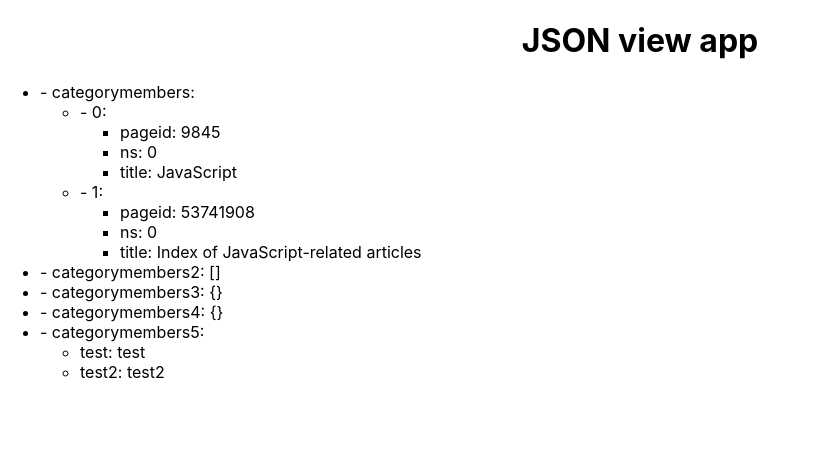
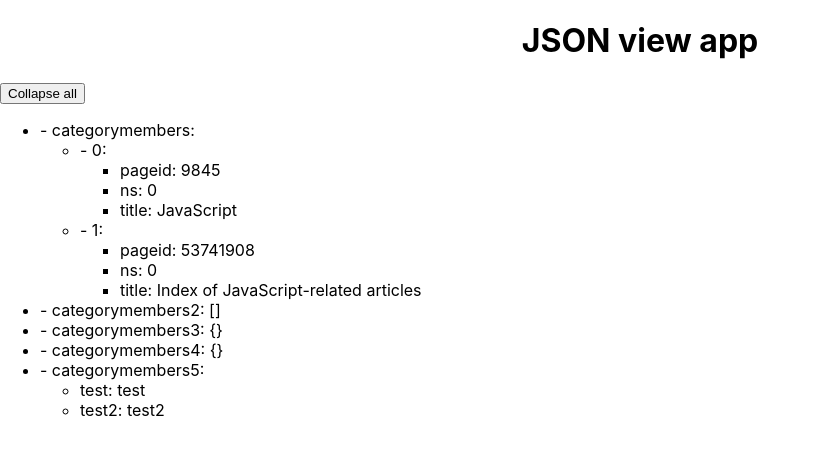
Before and after one commit to Nakan4u/json-view-react-app, a React (Create React App) app: page / in a window 1280 px wide. Shown: the top 454 px of the page, without its empty margins (0-820 px from the left). Built offline with nearby package versions, Linux system fonts and the light colour scheme.

Commit message:
refactoring

```diff
--- a/src/App.js
+++ b/src/App.js
@@ -1,5 +1,6 @@
 import React from "react";
 import "./App.css";
+import { json } from "./json-data";
 
 function isEmpty(obj) {
   for (var prop in obj) {
@@ -9,39 +10,27 @@ function isEmpty(obj) {
   return true;
 }
 
-var test_data = {
-  categorymembers: [
-    {
-      pageid: 9845,
-      ns: 0,
-      title: "JavaScript"
-    },
-    {
-      pageid: 53741908,
-      ns: 0,
-      title: "Index of JavaScript-related articles"
-    }
-  ],
-  categorymembers2: [],
-  categorymembers3: {},
-  categorymembers4: null,
-  categorymembers5: {
-    test: 'test',
-    test2: 'test2'
-  }
-};
-
 function App() {
   return (
     <div className="App">
       <h1>JSON view app</h1>
-      <JsonViewer data={test_data}></JsonViewer>
+      <JsonViewer data={json}></JsonViewer>
     </div>
   );
 }
 
 class JsonViewer extends React.Component {
-  createDataTree() {
+  constructor(props) {
+    super(props);
+    this.state = {
+      hiddenItems: new Set(),
+      isAllTreeVisible: true
+    };
+
+    this.onChangeBranchVisibility = this.onChangeBranchVisibility.bind(this);
+  }
+
+  renderTree() {
     const { data } = this.props;
 
     if (!data) {
@@ -95,12 +84,56 @@ class JsonViewer extends React.Component {
     }
 
     return (
-      <JsonBranch name={key} value={valueData} isParent={isParent}></JsonBranch>
+      <JsonBranch
+        name={key}
+        value={valueData}
+        isParent={isParent}
+        onChangeBranchVisibility={this.onChangeBranchVisibility}
+      ></JsonBranch>
     );
   }
 
+  onChangeBranchVisibility(isVisible, branchName) {
+    const { hiddenItems } = this.state;
+    let newData;
+
+    if (!isVisible) {
+      newData = hiddenItems.add(branchName);
+      this.setState({ hiddenItems: newData });
+    } else {
+      newData = new Set(hiddenItems);
+      newData.delete(branchName);
+      this.setState({ hiddenItems: newData });
+    }
+    this.onHiddenItemsChange(newData);
+  }
+
+  onHiddenItemsChange(hiddenItems) {
+    const isHiddenItems = hiddenItems.size;
+    this.setState({ isAllTreeVisible: !isHiddenItems });
+  }
+
+  renderToggleButton() {
+    const { isAllTreeVisible } = this.state;
+
+    return (
+      <button onClick={this.onChangeTreeVisibility}>
+        {isAllTreeVisible ? "Collapse" : "Expand"} all
+      </button>
+    );
+  }
+
+  onChangeTreeVisibility(state) {
+    this.setState({ isAllTreeVisible: state });
+  }
+
   render() {
-    return <div className="wrapper">{this.createDataTree()}</div>;
+    return (
+      <div className="wrapper">
+        {this.renderToggleButton()}
+        {this.renderTree()}
+      </div>
+    );
   }
 }
 
@@ -115,7 +148,10 @@ class JsonBranch extends React.Component {
   onChangeVisibility(event) {
     event.stopPropagation();
     if (!this.props.isParent) return;
-    this.setState({isVisible: !this.state.isVisible});
+    const newState = !this.state.isVisible;
+
+    this.props.onChangeBranchVisibility(newState, this.props.name);
+    this.setState({ isVisible: newState });
   }
 
   renderVisibilityIndicator() {
--- /dev/null
+++ b/src/json-data.js
@@ -0,0 +1,21 @@
+export const json = {
+  categorymembers: [
+    {
+      pageid: 9845,
+      ns: 0,
+      title: "JavaScript"
+    },
+    {
+      pageid: 53741908,
+      ns: 0,
+      title: "Index of JavaScript-related articles"
+    }
+  ],
+  categorymembers2: [],
+  categorymembers3: {},
+  categorymembers4: null,
+  categorymembers5: {
+    test: "test",
+    test2: "test2"
+  }
+};
```
